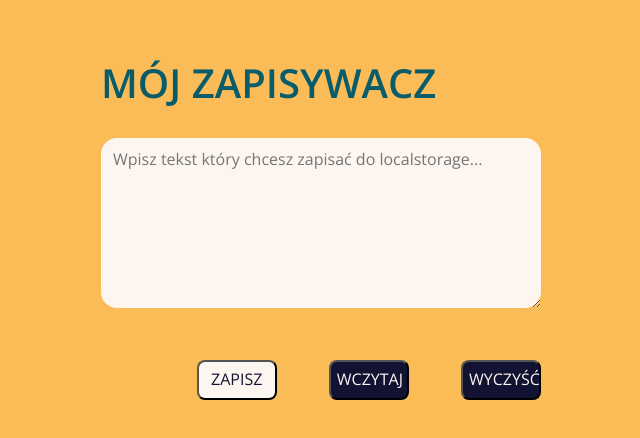
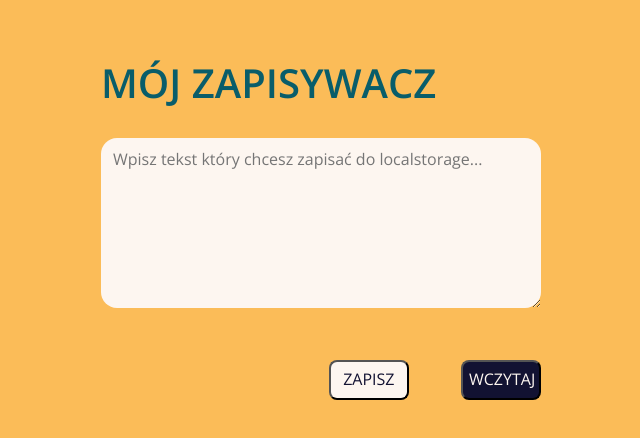
Before and after one commit to mzdzieblko/simple-editor-wtf2, a website built with webpack: page src/pages/index.html in a window 1280 px wide. Shown: the part 178-616 px from the top of the page, without its empty margins (319-959 px from the left). Built offline with nearby package versions, Linux system fonts and the light colour scheme.

Commit message:
remove one button

```diff
--- a/src/pages/index.html
+++ b/src/pages/index.html
@@ -158,7 +158,6 @@
       <div class="buttons">
         <button class="btn btn--js">ZAPISZ</button>
         <button class="btn btn__dark btn__dark--js">WCZYTAJ</button>
-        <button class="btn btn__dark btn__clear--js">WYCZYŚĆ</button>
       </div>
     </main>
   </body>
```
